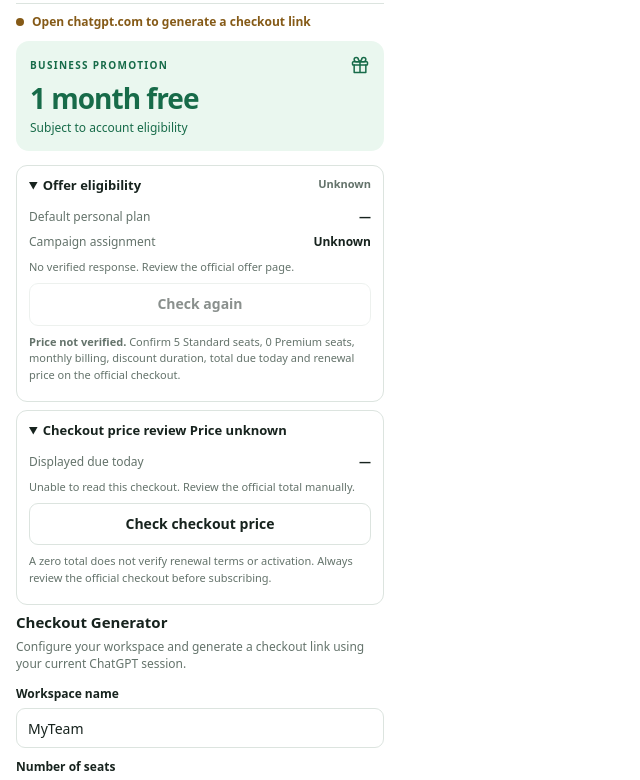
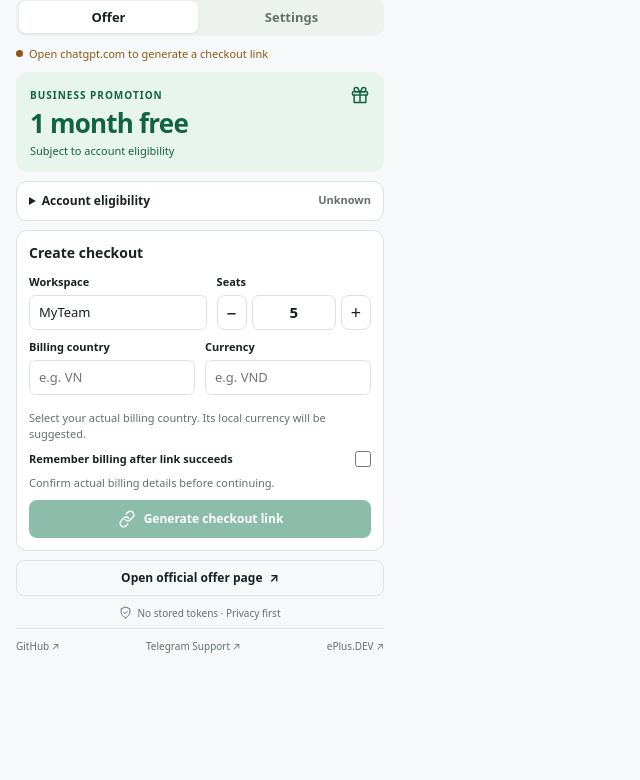
Before and after one commit to hoangsvit/chatgpt-offer-toolkit, a website with bundled scripts: page entrypoints/popup/index.html in a window 1280 px wide. Shown: the part 69-849 px from the top of the page, without its empty margins (0-640 px from the left). After the commit the page ends 800 px from the top, so only its background shows below. Built offline with nearby package versions, Linux system fonts and the light colour scheme; what wxt would draw is missing.

Commit message:
Refactor popup into compact Offer and Settings views

```diff
--- a/entrypoints/popup/index.html
+++ b/entrypoints/popup/index.html
@@ -7,43 +7,48 @@
   <div class="brand"><h1>Offer Toolkit</h1><span>ChatGPT · <span id="version"></span></span></div>
   <button type="button" id="theme" class="icon-button" aria-label="Switch color theme" title="Switch color theme"><span id="moon"><svg aria-hidden="true" width="20" height="20" viewBox="0 0 24 24" fill="none" stroke="currentColor" stroke-width="1.8" stroke-linecap="round" stroke-linejoin="round"><path d="M20.9 13.35A9 9 0 0 1 10.65 3.1 9 9 0 1 0 20.9 13.35Z"/></svg></span><span id="sun" hidden><svg aria-hidden="true" width="20" height="20" viewBox="0 0 24 24" fill="none" stroke="currentColor" stroke-width="1.8" stroke-linecap="round" stroke-linejoin="round"><circle cx="12" cy="12" r="4"/><path d="M12 2v2m0 16v2M2 12h2m16 0h2M5 5l1.5 1.5m11 11L19 19M5 19l1.5-1.5m11-11L19 5"/></svg></span></button>
 </header>
+<nav class="view-nav" aria-label="Popup navigation"><button type="button" id="view-offer" aria-pressed="true" aria-controls="offer-view">Offer</button><button type="button" id="view-settings" aria-pressed="false" aria-controls="settings-view">Settings <span id="nav-update-dot" hidden aria-label="Update available" class="nav-dot"></span></button></nav>
+<main>
+<div id="offer-view">
 <div class="connection" id="connection" data-state="loading" role="status"><span class="dot"></span><span id="connection-text">Checking active tab…</span></div>
-<main>
 <section class="offer" aria-label="Campaign information"><div class="offer-top"><span>BUSINESS PROMOTION</span><svg aria-hidden="true" width="20" height="20" viewBox="0 0 24 24" fill="none" stroke="currentColor" stroke-width="1.8" stroke-linecap="round" stroke-linejoin="round"><rect x="3" y="8" width="18" height="4" rx="1"/><path d="M5 12v9h14v-9M12 8v13M12 8H7.5A2.5 2.5 0 1 1 10 5.5L12 8Zm0 0h4.5A2.5 2.5 0 1 0 14 5.5L12 8Z"/></svg></div><h2>1 month free</h2><p>Subject to account eligibility</p></section>
-<details class="advanced eligibility-section" open><summary>Offer eligibility <span id="eligibility-state" data-state="unknown">Not checked</span></summary>
+<details class="advanced eligibility-section"><summary>Account eligibility <span id="eligibility-state" data-state="unknown">Not checked</span></summary>
 <div class="update-row"><span>Default personal plan</span><strong id="eligibility-plan">—</strong></div>
 <div class="update-row"><span>Campaign assignment</span><strong id="eligibility-campaign">—</strong></div>
 <p id="eligibility-reason" class="hint" role="status" aria-live="polite">Automatically checks your signed-in account when this popup opens on ChatGPT. No checkout is created.</p>
 <button id="eligibility-check" type="button" class="secondary" disabled>Check eligibility</button>
-<p class="hint eligibility-total"><strong>Price not verified.</strong> Confirm 5 Standard seats, 0 Premium seats, monthly billing, discount duration, total due today and renewal price on the official checkout.</p>
+<p class="hint eligibility-total">Coupon status does not verify checkout price.</p>
 </details>
-<details class="advanced eligibility-section" open><summary>Checkout price review <span id="price-state" data-state="unknown">Price unknown</span></summary>
+<details class="advanced eligibility-section" id="price-panel" hidden><summary>Checkout price review <span id="price-state" data-state="unknown">Price unknown</span></summary>
 <div class="update-row"><span>Displayed due today</span><strong id="price-amount">—</strong></div>
 <p id="price-reason" class="hint" role="status" aria-live="polite">Open the official checkout and open this popup. Only the displayed due-today total is reviewed.</p>
 <button id="price-check" type="button" class="secondary">Check checkout price</button>
 <p class="hint">A zero total does not verify renewal terms or activation. Always review the official checkout before subscribing.</p>
 </details>
-<section class="checkout-section" aria-labelledby="checkout-title"><h2 id="checkout-title">Checkout Generator</h2><p class="checkout-intro">Configure your workspace and generate a checkout link using your current ChatGPT session.</p>
+<section class="checkout-section" aria-labelledby="checkout-title"><h2 id="checkout-title">Create checkout</h2>
 <form id="settings">
-  <label for="workspace">Workspace name</label><input id="workspace" required maxlength="100" value="MyTeam" autocomplete="off">
-  <label for="seats">Number of seats</label>
-  <div class="stepper"><button id="minus" type="button" class="icon-button" aria-label="Decrease seats">−</button><input id="seats" type="number" min="2" max="100" step="1" required value="5" inputmode="numeric"><button id="plus" type="button" class="icon-button" aria-label="Increase seats">+</button></div>
+  <div class="grid workspace-grid"><div><label for="workspace">Workspace</label><input id="workspace" required maxlength="100" value="MyTeam" autocomplete="off"></div>
+  <div><label for="seats">Seats</label>
+  <div class="stepper"><button id="minus" type="button" class="icon-button" aria-label="Decrease seats">−</button><input id="seats" type="number" min="2" max="100" step="1" required value="5" inputmode="numeric"><button id="plus" type="button" class="icon-button" aria-label="Increase seats">+</button></div></div></div>
   <div class="grid">
     <div><label for="country">Billing country</label><input id="country" list="countries" required maxlength="2" pattern="[A-Za-z]{2}" placeholder="e.g. VN" autocomplete="off"><datalist id="countries"><option value="VN" label="Vietnam"></option><option value="US" label="United States"></option><option value="SG" label="Singapore"></option><option value="JP" label="Japan"></option><option value="GB" label="United Kingdom"></option><option value="DE" label="Germany"></option><option value="FR" label="France"></option><option value="AU" label="Australia"></option><option value="CA" label="Canada"></option><option value="IN" label="India"></option></datalist></div>
     <div><label for="currency">Currency</label><input id="currency" list="currencies" required maxlength="3" pattern="[A-Za-z]{3}" placeholder="e.g. VND" autocomplete="off"><datalist id="currencies"><option value="USD"></option><option value="VND"></option><option value="SGD"></option><option value="JPY"></option><option value="GBP"></option><option value="EUR"></option><option value="AUD"></option><option value="CAD"></option><option value="INR"></option></datalist></div>
   </div>
   <p id="billing-suggestion" class="hint" role="status" aria-live="polite"></p>
-  <label class="toggle-row"><span>Remember billing preference after checkout link succeeds</span><input id="remember-billing" type="checkbox"></label>
-  <p class="hint">Choose the actual billing country and a supported currency. Browser language does not establish billing country. Review the official checkout total and renewal price.</p>
+  <label class="toggle-row"><span>Remember billing after link succeeds</span><input id="remember-billing" type="checkbox"></label>
+  <p class="hint">Confirm actual billing details before continuing.</p>
   <button id="generate" type="submit" class="primary" disabled><svg aria-hidden="true" width="20" height="20" viewBox="0 0 24 24" fill="none" stroke="currentColor" stroke-width="1.8" stroke-linecap="round" stroke-linejoin="round"><path d="M10 13a4 4 0 0 0 6 0l3-3a4 4 0 0 0-6-6l-2 2m3 5a4 4 0 0 0-6 0l-3 3a4 4 0 0 0 6 6l2-2"/></svg><span id="generate-label">Generate checkout link</span></button>
 </form>
 <p id="status" role="status" aria-live="polite" hidden></p>
 <section id="result" hidden><label for="link">Checkout link</label><input id="link" readonly><div class="grid result-actions"><button id="copy" type="button" class="secondary">Copy link</button><button id="open" type="button" class="primary">Open checkout</button></div></section>
 </section>
 <button id="official" type="button" class="secondary claim-button">Open official offer page <span aria-hidden="true">↗</span></button>
-<p class="claim-hint">Alternatively, review the promotion directly on ChatGPT.</p>
+
 <p id="claim-status" role="status" aria-live="polite" hidden></p>
-<details class="advanced banner-settings"><summary>Banner settings</summary>
+</div>
+<div id="settings-view" hidden>
+<h2 class="section-heading">Preferences</h2>
+<details class="advanced banner-settings" open><summary>Promotion banner</summary>
 <label class="toggle-row"><span>Show promotion banner</span><input id="banner-enabled" type="checkbox" checked></label>
 <label for="banner-position">Banner position</label><select id="banner-position"><option value="top">Top-right overlay</option><option value="floating">Floating bottom right</option></select>
 <label for="banner-dismiss">Hide after dismissal</label><select id="banner-dismiss"><option value="day">24 hours</option><option value="week">7 days</option><option value="forever">Until manually enabled</option></select>
@@ -59,6 +64,7 @@
 <button id="update-check" type="button" class="secondary">Check for updates</button>
 <p class="hint update-note" id="update-note"></p>
 </details>
+</div>
 <div class="privacy"><svg aria-hidden="true" width="20" height="20" viewBox="0 0 24 24" fill="none" stroke="currentColor" stroke-width="1.8" stroke-linecap="round" stroke-linejoin="round"><path d="M12 22s8-4 8-11V5l-8-3-8 3v6c0 7 8 11 8 11Z"/><path d="m9 12 2 2 4-4"/></svg><span>No stored tokens · Privacy first</span></div>
 </main>
 <footer><button id="github" type="button" class="text-button">GitHub ↗</button><button id="telegram" type="button" class="text-button">Telegram Support ↗</button><button id="eplus" type="button" class="text-button">ePlus.DEV ↗</button></footer>
--- a/entrypoints/popup/main.ts
+++ b/entrypoints/popup/main.ts
@@ -18,6 +18,15 @@ function element<T extends HTMLElement = HTMLElement>(id: string): T {
 const field = (id: string) => element<HTMLInputElement>(id);
 const button = (id: string) => element<HTMLButtonElement>(id);
 const generate = button('generate');
+function showView(view:'offer'|'settings') {
+  const isOffer=view==='offer';
+  element('offer-view').hidden=!isOffer;
+  element('settings-view').hidden=isOffer;
+  button('view-offer').setAttribute('aria-pressed',String(isOffer));
+  button('view-settings').setAttribute('aria-pressed',String(!isOffer));
+}
+button('view-offer').addEventListener('click',()=>showView('offer'));
+button('view-settings').addEventListener('click',()=>showView('settings'));
 const seats = field('seats');
 const countryField = field('country');
 const currencyField = field('currency');
@@ -188,10 +197,14 @@ async function runPriceReview() {
     const [tab] = await browser.tabs.query({active:true,currentWindow:true});
     const url = tab?.url ? new URL(tab.url) : null;
     if (tab?.id == null || !url || !(url.origin === 'https://chatgpt.com' && /^\/(checkout|payments\/checkout)(\/|$)/.test(url.pathname))) {
+      element('price-panel').hidden = true;
       state.textContent = 'Price unknown';
       reason.textContent = 'Open a checkout on chatgpt.com. External payment pages are not read by this extension.';
       return;
     }
+    const panel=element<HTMLDetailsElement>('price-panel');
+    panel.hidden=false;
+    panel.open=true;
     const [response] = await browser.scripting.executeScript({target:{tabId:tab.id},func:reviewCheckoutPrice});
     const result = response?.result as PriceReview | undefined;
     state.textContent = result?.state === 'zero' ? 'Zero due today' : result?.state === 'paid' ? 'Paid checkout' : 'Price unknown';
@@ -357,6 +370,7 @@ function renderUpdate() {
   const newer = isNewer(updateState.latest,currentVersion);
   element('update-latest').textContent = updateState.latest ? 'v'+updateState.latest : '—';
   element('update-dot').hidden = !newer;
+  element('nav-update-dot').hidden = !newer;
   button('update-download').hidden = !newer;
   button('update-check').disabled = checkingUpdate;
   field('update-auto').checked = updateAuto;
--- a/entrypoints/popup/style.css
+++ b/entrypoints/popup/style.css
@@ -1,19 +1,82 @@
-:root{color-scheme:light;--bg:#fff;--text:#17231e;--muted:#64736b;--border:#dce4df;--field:#fff;--accent:#16845b;--accent-hover:#126c4a;--offer:#eaf7ef;--offer-text:#176b49;--soft:#f5f7f6;--warn:#855a17;--danger:#b43b35;--focus:#16845b}
-:root[data-theme=dark]{color-scheme:dark;--bg:#17231f;--text:#edf5f0;--muted:#a6b9af;--border:#3b5146;--field:#20332a;--accent:#16845b;--accent-hover:#1b9b6b;--offer:#234337;--offer-text:#b2efce;--soft:#22332b;--warn:#f0c47d;--danger:#ffaaa4;--focus:#6ad7a5}
-*{box-sizing:border-box}html{width:400px;min-width:400px;margin:0;overflow-x:hidden;background:var(--bg)}body{margin:0;width:100%;min-width:400px;padding:16px;font:14px/1.45 system-ui,-apple-system,BlinkMacSystemFont,"Segoe UI",sans-serif;background:var(--bg);color:var(--text)}button,input{font:inherit}button{cursor:pointer}button:disabled{opacity:.5;cursor:not-allowed}button,input{border-radius:9px}button:focus-visible,input:focus-visible{outline:2px solid var(--focus);outline-offset:2px}svg{flex-shrink:0;vertical-align:middle}h1,h2,p{margin:0}
-.header{display:flex;align-items:center;gap:11px;padding-bottom:15px;border-bottom:1px solid var(--border)}.brand-icon{display:grid;place-items:center;width:42px;height:42px;flex-shrink:0;border-radius:12px;background:var(--accent);color:#fff}.brand{flex:1;min-width:0}.brand h1{white-space:nowrap;font-size:19px;line-height:1.25;letter-spacing:-.4px}.brand span{font-size:12px;color:var(--muted)}.icon-button{display:grid;place-items:center;width:38px;height:38px;background:var(--field);border:1px solid var(--border);color:var(--text);flex-shrink:0}.icon-button:hover:not(:disabled){background:var(--soft)}.connection{display:flex;align-items:center;gap:8px;padding:10px 0;color:var(--muted);font-size:12px;font-weight:600}.dot{width:8px;height:8px;flex-shrink:0;border-radius:50%;background:currentColor}.connection[data-state=ready]{color:var(--offer-text)}.connection[data-state=unavailable]{color:var(--warn)}
-.offer{background:var(--offer);color:var(--offer-text);padding:14px;border-radius:13px;margin-bottom:14px}.offer-top{display:flex;justify-content:space-between;align-items:center;font-size:10px;font-weight:750;letter-spacing:1.3px}.offer h2{font-size:30px;line-height:1.2;letter-spacing:-1px;margin:7px 0 4px}.offer p{font-size:12px}
-label{display:block;font-size:12px;font-weight:650;margin-bottom:6px}input{display:block;width:100%;min-width:0;padding:10px 11px;border:1px solid var(--border);background:var(--field);color:var(--text);margin-bottom:14px;height:40px}input:read-only{background:var(--soft)}.grid{display:grid;grid-template-columns:1fr 1fr;gap:12px}.stepper{display:flex;gap:10px;align-items:center;margin-bottom:14px}.stepper input{flex:1;margin:0;text-align:center;font-weight:700;font-size:18px;appearance:textfield;-moz-appearance:textfield}.stepper input::-webkit-inner-spin-button,.stepper input::-webkit-outer-spin-button{appearance:none;margin:0}.stepper button{font-size:22px}.hint{color:var(--muted);font-size:11px;margin:-3px 0 13px;line-height:1.5}
-.primary,.secondary{display:flex;align-items:center;justify-content:center;gap:8px;width:100%;min-height:42px;padding:10px 12px;font-weight:650;border:1px solid transparent}.primary{background:var(--accent);color:#fff}.primary:hover:not(:disabled){background:var(--accent-hover)}.secondary{background:var(--field);color:var(--text);border-color:var(--border)}.secondary:hover:not(:disabled){background:var(--soft)}.text-button{padding:8px 0;background:none;border:0;color:var(--muted);font-size:12px}.text-button:hover{text-decoration:underline;color:var(--text)}.claim-button{margin:0 0 8px}.claim-hint{color:var(--muted);font-size:12px;text-align:center;margin:0 0 12px}.advanced{border:1px solid var(--border);border-radius:11px;padding:10px 12px;margin:0 0 8px}.advanced summary{font-size:12px;font-weight:650;cursor:pointer}.advanced[open] summary{margin-bottom:14px}#claim-status{font-size:12px;color:var(--danger);margin:10px 0}.privacy{display:flex;align-items:center;justify-content:center;gap:5px;color:var(--muted);font-size:11px;margin:7px 0 15px}.privacy svg{width:14px;height:14px}footer{border-top:1px solid var(--border);display:flex;justify-content:space-between;align-items:center;font-size:11px;color:var(--muted);padding-top:6px}
-#status{margin:12px 0;padding:10px;border-radius:8px;background:var(--soft);font-size:12px;overflow-wrap:anywhere}#result{border:1px solid var(--border);padding:12px;border-radius:11px;margin-top:12px}#result input{margin-bottom:10px;font-size:12px}[hidden]{display:none!important}
-
-.banner-settings select{display:block;width:100%;height:38px;margin:0 0 12px;padding:6px 8px;border:1px solid var(--border);border-radius:8px;background:var(--field);color:var(--text);font:inherit}.toggle-row{display:flex;align-items:center;justify-content:space-between;gap:8px;margin-bottom:14px}.toggle-row input{width:18px;height:18px;margin:0;accent-color:var(--accent)}.banner-settings .hint{margin:10px 0 0}footer{gap:8px;flex-wrap:wrap}footer button{font-size:11px}.advanced{border:1px solid var(--border);border-radius:11px;padding:10px 12px;margin:0 0 8px}.advanced summary{font-size:12px;font-weight:650;cursor:pointer}.advanced[open] summary{margin-bottom:14px}.claim-button{margin:0 0 8px}.claim-hint{color:var(--muted);font-size:12px;text-align:center;margin:0 0 18px}
-
-.update-row{display:flex;justify-content:space-between;gap:8px;font-size:12px;margin-bottom:8px}.update-row span{color:var(--muted)}#update-dot{color:var(--offer-text)}.update-settings .hint{margin:10px 0}.update-settings .toggle-row{margin:12px 0}.update-note{line-height:1.5}
-
-/* Browser action popups are intrinsically sized. Never clamp their width to the initial viewport. */
-.header{gap:10px;padding-bottom:12px}.brand>span{white-space:nowrap}.offer h2{font-size:28px}.offer-top{gap:8px}.privacy{margin:8px 0}.connection{line-height:1.4}.grid{grid-template-columns:minmax(0,1fr) minmax(0,1fr)}footer{gap:8px;flex-wrap:wrap}footer button{white-space:nowrap}.advanced summary{line-height:1.4}
-
-.checkout-section{margin-bottom:14px}.checkout-section h2{font-size:15px;line-height:1.3;margin:0 0 5px}.checkout-intro{color:var(--muted);font-size:12px;line-height:1.45;margin:0 0 12px}.checkout-section #generate{margin-top:3px}.checkout-section input{margin-bottom:10px}.checkout-section .stepper{margin-bottom:10px}.checkout-section .stepper input{margin:0}.checkout-section #result{margin-bottom:10px}.claim-hint{margin-bottom:12px}
-
-.eligibility-section summary{font-size:13px}.eligibility-section summary #eligibility-state{float:right;font-size:11px;color:var(--muted);font-weight:700}.eligibility-section #eligibility-state[data-state=eligible]{color:var(--offer-text)}.eligibility-section #eligibility-state[data-state=not_eligible],.eligibility-section #eligibility-state[data-state=redeemed]{color:var(--danger)}.eligibility-section .hint{margin:8px 0;overflow-wrap:anywhere}.eligibility-total{line-height:1.5}.eligibility-section .update-row strong{max-width:50%;overflow-wrap:anywhere;text-align:right}
+:root {
+  color-scheme: light; --bg:#f7f8fa; --surface:#fff; --text:#18221e; --muted:#64716b;
+  --border:#dce3df; --field:#fff; --accent:#11754f; --accent-hover:#0c6241;
+  --offer:#e7f5ed; --offer-text:#126343; --soft:#eef2ef; --warn:#8b5913; --danger:#b13431; --focus:#11754f;
+}
+:root[data-theme=dark] {
+  color-scheme:dark; --bg:#141a17; --surface:#1e2722; --text:#edf4ef; --muted:#a8b8ae;
+  --border:#3a4840; --field:#19221d; --accent:#137c53; --accent-hover:#168b5e;
+  --offer:#213d30; --offer-text:#afe8c6; --soft:#29372e; --warn:#f1c27b; --danger:#ffaca7; --focus:#71dfa7;
+}
+*{box-sizing:border-box}
+html{width:400px;min-width:400px;margin:0;background:var(--bg);overflow-x:hidden}
+body{margin:0;width:100%;padding:14px 16px 10px;font:13px/1.45 system-ui,-apple-system,BlinkMacSystemFont,"Segoe UI",sans-serif;color:var(--text);background:var(--bg)}
+[hidden]{display:none!important}
+button,input,select{font:inherit}
+button{cursor:pointer}
+button:disabled{opacity:.48;cursor:not-allowed}
+button:focus-visible,input:focus-visible,select:focus-visible,summary:focus-visible{outline:2px solid var(--focus);outline-offset:2px}
+h1,h2,p{margin:0}
+svg{flex-shrink:0;vertical-align:middle}
+.header{display:flex;align-items:center;gap:10px;margin-bottom:12px}
+.brand-icon{width:38px;height:38px;display:grid;place-items:center;flex:none}
+.brand-icon img{width:38px;height:38px}
+.brand{flex:1;min-width:0}
+.brand h1{font-size:17px;letter-spacing:-.4px;line-height:1.3}
+.brand span{font-size:11px;color:var(--muted)}
+.icon-button{display:grid;place-items:center;width:34px;height:34px;border:1px solid var(--border);border-radius:8px;background:var(--surface);color:var(--text);flex:none}
+.icon-button:hover:not(:disabled){background:var(--soft)}
+.view-nav{display:grid;grid-template-columns:1fr 1fr;gap:4px;padding:3px;border-radius:10px;background:var(--soft);margin-bottom:10px}
+.view-nav button{border:0;border-radius:7px;min-height:32px;background:transparent;color:var(--muted);font-weight:650;display:flex;align-items:center;justify-content:center;gap:6px}
+.view-nav button[aria-pressed=true]{background:var(--surface);color:var(--text);box-shadow:0 1px 3px #00000012}
+.nav-dot{width:7px;height:7px;border-radius:50%;background:var(--accent)}
+.connection{display:flex;align-items:center;gap:6px;color:var(--muted);font-size:11px;margin:0 0 10px}
+.dot{width:7px;height:7px;border-radius:50%;background:currentColor;flex:none}
+.connection[data-state=ready]{color:var(--offer-text)}
+.connection[data-state=unavailable]{color:var(--warn)}
+.offer{padding:13px 14px;border-radius:12px;background:var(--offer);color:var(--offer-text);margin-bottom:9px}
+.offer-top{display:flex;align-items:center;justify-content:space-between;font-size:10px;font-weight:750;letter-spacing:1px}
+.offer h2{font-size:26px;line-height:1.15;letter-spacing:-.8px;margin:4px 0}
+.offer p{font-size:11px}
+.checkout-section,.advanced{border:1px solid var(--border);background:var(--surface);border-radius:11px;padding:12px;margin-bottom:9px}
+.checkout-section h2,.section-heading{font-size:14px;font-weight:700;margin:0 0 11px}
+.section-heading{margin-top:3px}
+.grid{display:grid;grid-template-columns:minmax(0,1fr) minmax(0,1fr);gap:10px}
+.workspace-grid{grid-template-columns:minmax(0,1.15fr) minmax(0,1fr)}
+label{display:block;font-size:11px;font-weight:650;margin:0 0 5px}
+input,select{display:block;min-width:0;width:100%;height:35px;padding:7px 9px;border:1px solid var(--border);border-radius:7px;background:var(--field);color:var(--text);margin:0 0 9px}
+input:read-only{background:var(--soft)}
+.stepper{display:flex;align-items:center;gap:5px;margin-bottom:9px}
+.stepper input{flex:1;margin:0;text-align:center;font-size:15px;font-weight:700;appearance:textfield;-moz-appearance:textfield;padding:5px}
+.stepper input::-webkit-inner-spin-button,.stepper input::-webkit-outer-spin-button{appearance:none;margin:0}
+.stepper .icon-button{width:30px;height:35px;font-size:18px}
+.hint{color:var(--muted);font-size:11px;line-height:1.45;margin:6px 0 9px;overflow-wrap:anywhere}
+.toggle-row{display:flex;align-items:center;justify-content:space-between;gap:8px;font-size:11px;margin:8px 0}
+.toggle-row input{width:16px;height:16px;margin:0;accent-color:var(--accent);flex:none}
+.primary,.secondary{display:flex;align-items:center;justify-content:center;gap:7px;width:100%;min-height:36px;padding:8px 10px;border:1px solid transparent;border-radius:8px;font-size:12px;font-weight:650}
+.primary{background:var(--accent);color:#fff}
+.primary:hover:not(:disabled){background:var(--accent-hover)}
+.secondary{background:var(--surface);color:var(--text);border-color:var(--border)}
+.secondary:hover:not(:disabled){background:var(--soft)}
+.claim-button{margin:0 0 8px;background:transparent}
+.advanced{padding:10px 12px}
+.advanced summary{cursor:pointer;font-weight:650;font-size:12px;line-height:1.5;overflow-wrap:anywhere}
+.advanced[open] summary{margin-bottom:10px}
+.eligibility-section summary span{float:right;font-size:11px;font-weight:650;color:var(--muted);max-width:47%;text-align:right}
+.eligibility-section [data-state=eligible]{color:var(--offer-text)}
+.eligibility-section [data-state=not_eligible],.eligibility-section [data-state=redeemed]{color:var(--danger)}
+.update-row{display:flex;align-items:baseline;justify-content:space-between;gap:10px;font-size:12px;margin-bottom:7px}
+.update-row span{color:var(--muted)}
+.update-row strong{text-align:right;max-width:55%;overflow-wrap:anywhere}
+#update-dot{color:var(--offer-text)}
+#status,#claim-status,#banner-status{font-size:11px;overflow-wrap:anywhere}
+#status{margin:9px 0 0;padding:9px;background:var(--soft);border-radius:8px}
+#claim-status{margin:6px 0;color:var(--danger)}
+#result{margin-top:9px;border-top:1px solid var(--border);padding-top:10px}
+#result input{font-size:11px}
+.result-actions{gap:8px}
+.privacy{display:flex;justify-content:center;align-items:center;gap:5px;color:var(--muted);font-size:10px;margin:10px 0 8px}
+.privacy svg{width:13px;height:13px}
+footer{display:flex;justify-content:space-between;align-items:center;gap:6px;border-top:1px solid var(--border);padding:3px 0 0}
+.text-button{border:0;background:transparent;color:var(--muted);padding:7px 0;font-size:10px;white-space:nowrap}
+.text-button:hover{color:var(--text);text-decoration:underline}
```
Also changed, not shown: tests/popup-layout.test.cjs (added, +13 -0 lines), README.md.
